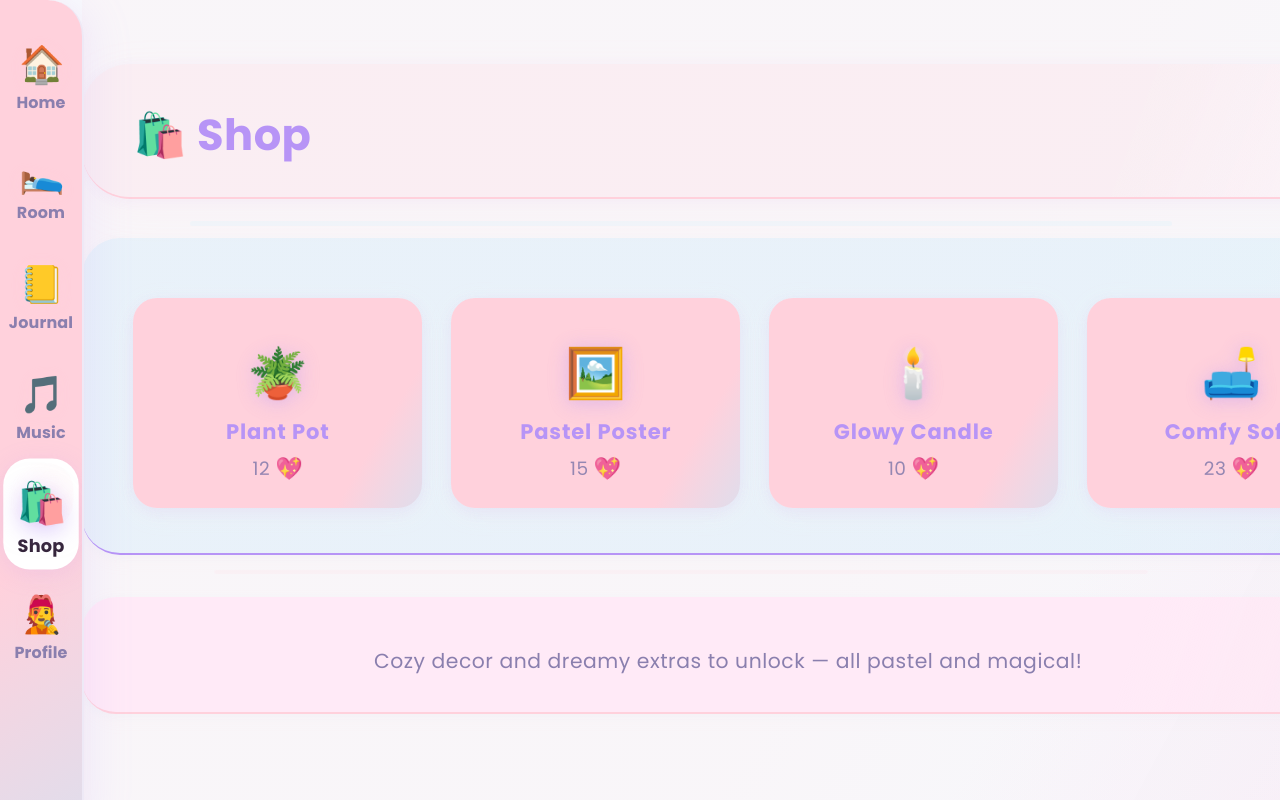
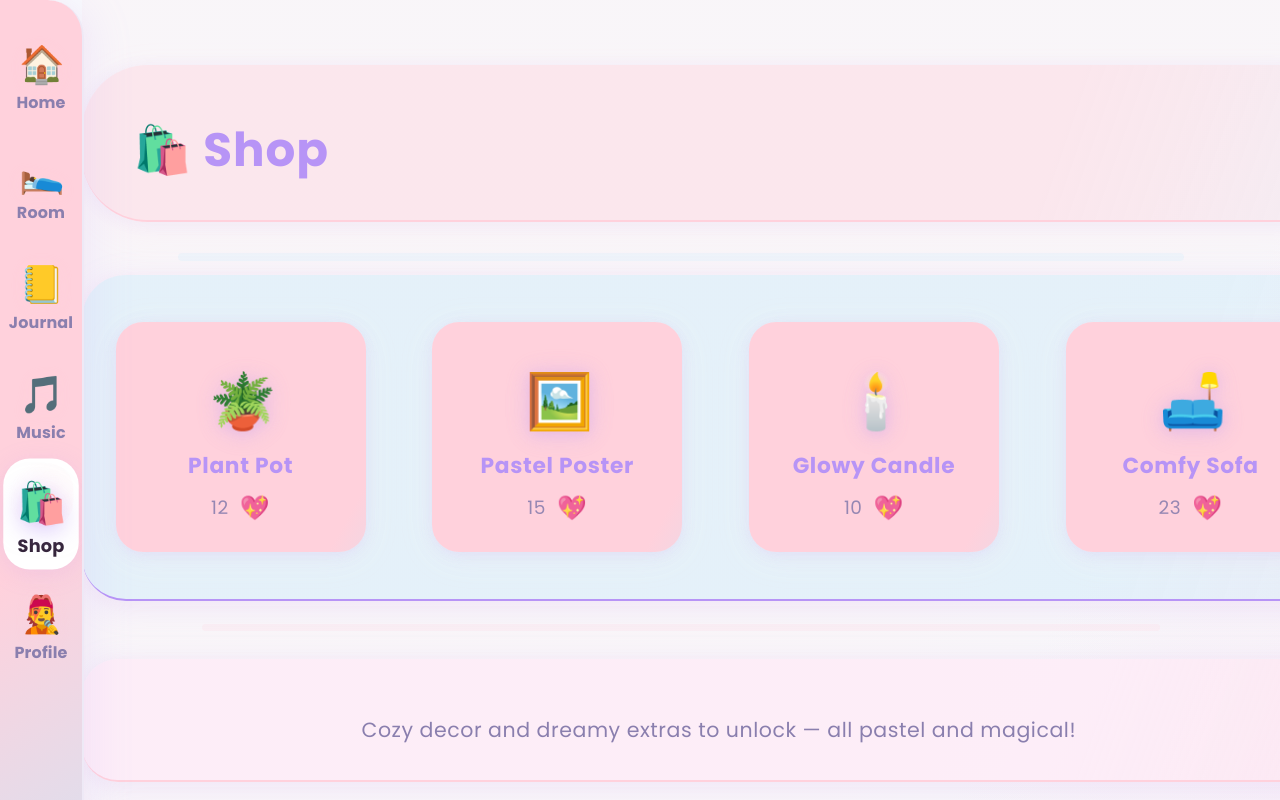
Before and after one commit to Workflow-Manager-admin/cozydreams-105076-ca60f549, a React (Create React App) app in the folder frontend_web_app/: page /shop in a window 1280 px wide. Built offline with nearby package versions, Linux system fonts and the light colour scheme; the HTML template or start-up script is replaced by a standard one.

Commit message:
CheckPoint

```diff
--- a/frontend_web_app/src/screens/ShopScreen.js
+++ b/frontend_web_app/src/screens/ShopScreen.js
@@ -3,13 +3,12 @@ import React from "react";
 /**
  * PUBLIC_INTERFACE
  * ShopScreen
- * Fully open, airy, floaty layout: presents product grid and shop features
- * in ultra-wide, pastel bubble/row sections spanning the available horizontal space.
- * All boxes/centering removed; responsive, visually "floaty", pastel section
- * dividers between each row as gentle color transitions.
+ * Presents all shop grids/features in ultra-wide, floaty, pastel pastel rows and bubbles
+ * using the entire content width—no boxed or centered cards, just gentle open sections,
+ * floaty grids, and soft pastel dividers.
  */
 function ShopScreen() {
-  // Future: replace with fetched shop data (for now hardcoded)
+  // Demo data - replace with backend/shop API later
   const shopItems = [
     { emoji: "🪴", name: "Plant Pot", price: 12 },
     { emoji: "🖼️", name: "Pastel Poster", price: 15 },
@@ -17,7 +16,7 @@ function ShopScreen() {
     { emoji: "🛋️", name: "Comfy Sofa", price: 23 }
   ];
 
-  // Wide pastel row/bubble (open layout)
+  // Open, pastel, floaty row/section
   function SectionBubble({ children, bg, border, style, className = "" }) {
     return (
       <section
@@ -25,12 +24,12 @@ function ShopScreen() {
         style={{
           background: bg || "linear-gradient(113deg, #fff8fd 91%, #ffd1dc17 140%)",
           borderBottom: border ? `2.3px solid ${border}` : "2.15px solid #eee9f6",
-          borderRadius: 34,
-          boxShadow: "0 5px 19px #ffd1dc13, 0 2px 10px #c2e9fb17",
-          margin: "2.3em auto 0.9em auto",
-          padding: "2.4em 1.9em 1.8em 2.5em",
-          width: "100vw",
-          maxWidth: 1380,
+          borderRadius: 36,
+          boxShadow: "0 6px 32px #b794f625, 0 2px 13px #ffd1dc19",
+          margin: "2.5em auto 1em auto",
+          padding: "2.7em 2.2vw 1.7em 2.7vw",
+          width: "99vw",
+          maxWidth: 1440,
           ...style,
         }}
       >
@@ -43,7 +42,7 @@ function ShopScreen() {
     <main
       className="main-shop-dreamy"
       style={{
-        background: "linear-gradient(118deg, #ffd1dc18 65%, #c2e9fb19 117%, #b794f617 155%)",
+        background: "linear-gradient(120deg, #ffd1dc18 72%, #c2e9fb18 112%, #b794f617 151%)",
         minHeight: "100vh",
         width: "100%",
         maxWidth: "none",
@@ -54,17 +53,15 @@ function ShopScreen() {
         overflow: "visible",
       }}
     >
-      {/* Pastel particles and ambient animation would be here if desired */}
-
-      {/* Shop heading as an airy floaty pastel row */}
+      {/* Heading - open pastel bar */}
       <SectionBubble
-        bg="linear-gradient(110deg, #ffd1dc33 81%, #fff8fd 120%)"
+        bg="linear-gradient(109deg, #ffd1dc66 76%, #c2e9fb33 130%, #fff8fd 230%)"
         border="#ffd1dc"
         style={{
-          margin: "clamp(2em,5vw,3.6em) auto 1.2em auto",
-          padding: "2.15em 0em 1.7em 4vw",
-          borderRadius: 48,
-          boxShadow: "0 9.5px 40px #ffd1dc16, 0 2px 15px #b794f612",
+          margin: "clamp(2em,6vw,3.6em) auto 1.7em auto",
+          padding: "2.8em 2vw 1.95em 4vw",
+          borderRadius: 56,
+          boxShadow: "0 10px 38px #ffd1dc19, 0 2px 17px #b794f61c",
         }}
         className="shop-heading-bubble"
       >
@@ -74,92 +71,91 @@ function ShopScreen() {
             width: "100%",
             textAlign: "left",
             margin: 0,
-            fontSize: "2.4rem",
+            fontSize: "2.6rem",
+            letterSpacing: "0.02em"
           }}
         >
           🛍️ Shop
         </h1>
       </SectionBubble>
 
-      {/* Pastel divider */}
+      {/* Gentle pastel divider */}
       <div
         aria-hidden="true"
         style={{
           height: 0,
           border: 0,
-          borderBottom: "5px solid #c2e9fb29",
-          width: "82%",
-          maxWidth: 1180,
-          margin: "0 auto 0.5em auto",
-          borderRadius: 11,
+          borderBottom: "8px solid #c2e9fb33",
+          width: "84%",
+          maxWidth: 1220,
+          margin: "0 auto 0.8em auto",
+          borderRadius: 16,
         }}
-      ></div>
+      />
 
-      {/* Product grid - full-width, open pastel bubble/row */}
+      {/* Product grid row - floaty, stretch grid */}
       <SectionBubble
-        bg="linear-gradient(109deg, #c2e9fb4c 95%, #ffd1dc26 145%)"
+        bg="linear-gradient(108deg, #c2e9fb5d 83%, #ffd1dc39 164%)"
         border="#b794f6"
         style={{
-          margin: "0.7em auto 0.8em auto",
-          padding: "2.85em 2vw 2em 3vw",
-          borderRadius: 38,
+          margin: "0.8em auto 1.3em auto",
+          padding: "2.6em 0.7vw 2.6em 0.7vw",
+          borderRadius: 44,
         }}
-        className="shop-products-bubble"
+        className="shop-products-row"
       >
         <div
           style={{
+            display: "grid",
             width: "100%",
-            display: "grid",
-            gridTemplateColumns: "repeat(auto-fit, minmax(220px, 1fr))",
-            gap: "2.5em 3.1em",
-            justifyContent: "center",
+            gridTemplateColumns: "repeat(auto-fit, minmax(245px, 1fr))",
+            gap: "2.5em 3.7em",
             alignItems: "stretch",
             margin: "0 auto",
-            padding: "0.5em 1vw",
+            padding: 0,
+            maxWidth: 1200,
+            minWidth: 220,
           }}
         >
           {shopItems.map((item, n) => (
             <div
               key={n}
+              className="shop-item-float"
               style={{
-                background: "linear-gradient(121deg, #ffd1dc 79%, #c2e9fb 120%)",
-                borderRadius: 24,
-                boxShadow: "0 6px 23px #ffd1dc27, 0 3px 13px #b794f61c",
-                padding: "2.13em 0.9em 1.3em 0.9em",
+                background: "linear-gradient(119deg, #ffd1dc 90%, #c2e9fb 145%)",
+                borderRadius: 27,
+                boxShadow: "0 6px 34px #ffd1dc23, 0 3px 14px #b794f62b",
+                padding: "2.2em 1.1em 1.5em 1.1em",
                 textAlign: "center",
                 display: "flex",
                 flexDirection: "column",
                 justifyContent: "center",
                 alignItems: "center",
-                width: "98%",
-                maxWidth: 330,
-                minHeight: 122,
-                transition: "box-shadow 0.21s, transform 0.15s",
-                margin: "0 auto",
+                minHeight: 140,
+                transition: "box-shadow .21s, transform .17s",
               }}
               tabIndex={0}
-              className="shop-item-card"
             >
-              <div style={{ paddingBottom: "0.35em" }}>
               <span
                 style={{
-                    fontSize: "2.7em",
-                    filter: "drop-shadow(0 2px 11px #ffd1dc53) drop-shadow(0 2px 8px #b794f677)",
+                  fontSize: "3em",
+                  marginBottom: "0.12em",
+                  filter: "drop-shadow(0 2px 13px #ffd1dc55) drop-shadow(0 2px 8px #b794f679)",
+                  letterSpacing: "-0.08em"
                 }}
                 role="img"
                 aria-label="shop item"
               >
                 {item.emoji}
               </span>
-              </div>
               <div
                 style={{
                   color: "#b794f6",
-                  fontSize: "1.17em",
+                  fontSize: "1.21em",
                   fontWeight: 700,
                   fontFamily: "'Poppins', cursive",
-                  marginBottom: 3,
-                  letterSpacing: "0.04em",
+                  marginBottom: "6px",
+                  letterSpacing: "0.03em",
                 }}
               >
                 {item.name}
@@ -170,7 +166,7 @@ function ShopScreen() {
                   color: "#8a7fae",
                   fontWeight: 500,
                   marginTop: 2,
-                  opacity: 0.90,
+                  opacity: 0.89,
                   display: "flex",
                   alignItems: "center",
                   justifyContent: "center",
@@ -178,41 +174,47 @@ function ShopScreen() {
                 }}
               >
                 {item.price}
-                <span role="img" aria-label="hearts" style={{ fontSize: "1.19em" }}>
-                  💖
-                </span>
+                <span
+                  role="img"
+                  aria-label="hearts"
+                  style={{
+                    fontSize: "1.29em",
+                    marginLeft: 6,
+                    verticalAlign: "middle"
+                  }}
+                >💖</span>
               </div>
             </div>
           ))}
         </div>
       </SectionBubble>
 
-      {/* Section divider - pastel line bubble */}
+      {/* Gentle section divider */}
       <div
         aria-hidden="true"
         style={{
           height: 0,
           border: 0,
-          borderBottom: "4.5px solid #ffd1dc22",
-          width: "78%",
-          maxWidth: 1110,
-          margin: "0em auto 0.9em auto",
-          borderRadius: 9,
+          borderBottom: "7px solid #ffd1dc33",
+          width: "80%",
+          maxWidth: 1190,
+          margin: "0.1em auto 1em auto",
+          borderRadius: 14,
         }}
-      ></div>
+      />
 
-      {/* Shop info secondary row - open pastel bubble */}
+      {/* Info row - floaty bubble */}
       <SectionBubble
-        bg="linear-gradient(109deg, #ffeaf7 81%, #ffd1dc44 120%, #fff6fa 170%)"
+        bg="linear-gradient(110deg, #ffeaf7b0 79%, #ffd1dc66 120%, #fff6fa 140%)"
         border="#ffd1dc"
         style={{
           display: "flex",
           alignItems: "center",
           justifyContent: "center",
-          gap: "1.2em",
-          margin: "1.1em auto 3.1em auto",
+          gap: "1.4em",
+          margin: "1.35em auto 3.6em auto",
           textAlign: "center",
-          fontSize: "1.13em",
+          fontSize: "1.14em",
           color: "#8a7fae",
           fontFamily: "'Poppins', cursive",
           fontWeight: 500,
@@ -223,49 +225,52 @@ function ShopScreen() {
         Cozy decor and dreamy extras to unlock — all pastel and magical!
       </SectionBubble>
 
-      {/* Final pastel style for fully open, airy sections */}
+      {/* Custom pastel style for open floaty rows, max-width grids, and pastel dividers */}
       <style>
         {`
         .shop-section-bubble {
-          width: 99vw;
-          max-width: 1400px;
-          margin: 2.2em auto 1em auto;
+          width: 100vw;
+          max-width: 1460px;
+          margin: 2.3em auto 1.3em auto;
           box-sizing: border-box;
-          transition: box-shadow .18s, background .11s, border-bottom .15s;
+          transition: box-shadow .17s, background .13s, border-bottom .12s;
           animation: bubbleFloatIn 1.11s cubic-bezier(.63,1.13,.47,0.95);
           will-change: opacity, transform;
         }
-        .shop-products-bubble {
-          margin: 0.78em auto 1.3em auto;
-          padding-left: 0vw; padding-right: 0vw;
+        .shop-heading-bubble {
+          margin-top: clamp(2em,6vw,3.6em) !important;
+          border-radius: 66px !important;
         }
-        @media (max-width: 1450px) {
+        .shop-products-row {
+          padding-left: 0vw !important; padding-right: 0vw !important;
+        }
+        .shop-item-float:focus, .shop-item-float:hover {
+          box-shadow: 0 15px 36px #b794f647, 0 3px 26px #ffd1dc1e !important;
+          transform: scale(1.045);
+          outline: none;
+          z-index: 12;
+        }
+        @media (max-width: 1500px) {
           .shop-section-bubble { max-width: 99vw; }
         }
         @media (max-width: 1100px) {
           .shop-section-bubble { max-width: 99vw; }
         }
         @media (max-width: 900px) {
-          .shop-section-bubble { width: 98vw; min-width: 0;}
-          .shop-products-bubble { gap: 1.7em 1em;}
+          .shop-section-bubble { width: 99vw; min-width: 0;}
+          .shop-products-row > div { gap: 1.5em 0.7em; }
         }
         @media (max-width: 700px) {
           .shop-section-bubble { padding-left: 0.7em; padding-right: 0.7em; }
         }
-        @media (max-width: 540px) {
-          .shop-section-bubble { padding: 1em 1vw 1em 1vw; }
+        @media (max-width: 565px) {
+          .shop-section-bubble { padding: 1em 2vw 1em 2vw !important; }
         }
-        @media (max-width: 490px) {
-          .shop-products-bubble { grid-template-columns: 1fr; }
-        }
-        .shop-item-card:focus, .shop-item-card:hover {
-          box-shadow: 0 13px 32px #b794f647, 0 2px 20px #ffd1dc1b !important;
-          transform: scale(1.035);
-          outline: none;
-          z-index: 11;
+        @media (max-width: 450px) {
+          .shop-products-row > div { grid-template-columns: 1fr; }
         }
         @keyframes bubbleFloatIn {
-          from { opacity: 0; transform: translateY(29px) scale(0.97);}
+          from { opacity: 0; transform: translateY(32px) scale(0.97);}
           to   { opacity: 1; transform: translateY(0) scale(1);}
         }
         `}
```
Also changed, not shown: 1 other file (tests, documents, lock files or other folders). Lines whose indentation alone changed are shown as unchanged.
